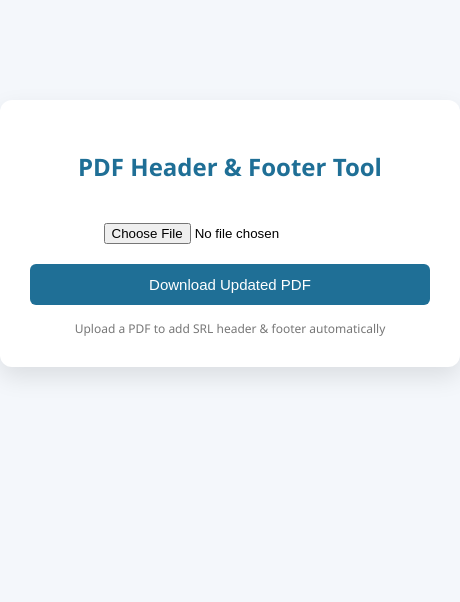
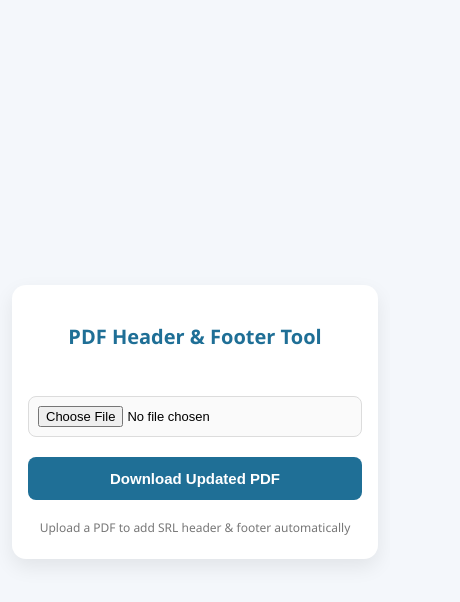
Before and after one commit to somresh8248/Demo, a plain HTML site: page index.html in a window 390 px wide. Shown: the whole page, 460 px wide, since content can reach past the window. Drawn offline with Linux system fonts and the light colour scheme.

Commit message:
First upload

```diff
--- a/index.html
+++ b/index.html
@@ -13,12 +13,13 @@
         }
 
         .container {
-            width: 400px;
+            width: 90%;
+            max-width: 400px;
             margin: 100px auto;
             background: white;
             padding: 30px;
             border-radius: 12px;
-            box-shadow: 0 10px 25px rgba(0,0,0,0.1);
+            box-shadow: 0 10px 25px rgba(0, 0, 0, 0.1);
             text-align: center;
         }
 
@@ -51,6 +52,89 @@
             font-size: 12px;
             color: #777;
             margin-top: 15px;
+        }
+
+        /* Better Mobile Responsive */
+
+        @media (max-width: 768px) {
+
+            body {
+                padding: 15px;
+                min-height: 100vh;
+                display: flex;
+                align-items: center;
+                justify-content: center;
+                box-sizing: border-box;
+            }
+
+            .container {
+                width: 100%;
+                max-width: 420px;
+                margin: 0 auto;
+                padding: 25px 20px;
+                border-radius: 14px;
+                box-shadow: 0 8px 20px rgba(0, 0, 0, 0.08);
+            }
+
+            h2 {
+                font-size: 24px;
+                line-height: 1.4;
+                margin-bottom: 25px;
+            }
+
+            input[type="file"] {
+                width: 100%;
+                padding: 10px;
+                border: 1px solid #dcdcdc;
+                border-radius: 8px;
+                background: #fafafa;
+                font-size: 14px;
+                box-sizing: border-box;
+                margin-bottom: 20px;
+            }
+
+            button {
+                width: 100%;
+                padding: 14px;
+                font-size: 16px;
+                border-radius: 8px;
+                font-weight: 600;
+            }
+
+            .info {
+                font-size: 13px;
+                line-height: 1.6;
+                margin-top: 18px;
+            }
+        }
+
+        @media (max-width: 480px) {
+
+            body {
+                padding: 12px;
+            }
+
+            .container {
+                padding: 22px 16px;
+            }
+
+            h2 {
+                font-size: 20px;
+            }
+
+            input[type="file"] {
+                font-size: 13px;
+                padding: 9px;
+            }
+
+            button {
+                font-size: 15px;
+                padding: 13px;
+            }
+
+            .info {
+                font-size: 12px;
+            }
         }
     </style>
 </head>
@@ -149,7 +233,9 @@ async function processPDF() {
 
                 const a = document.createElement("a");
                 a.href = url;
-        a.download = "Updated_Report.pdf";
+
+                const originalFileName = file.name.replace('.pdf', '');
+                a.download = originalFileName + '.pdf';
                 document.body.appendChild(a);
                 a.click();
                 document.body.removeChild(a);
@@ -162,4 +248,5 @@ async function processPDF() {
     </script>
 
 </body>
+
 </html>
```
Lines whose indentation alone changed are shown as unchanged.
